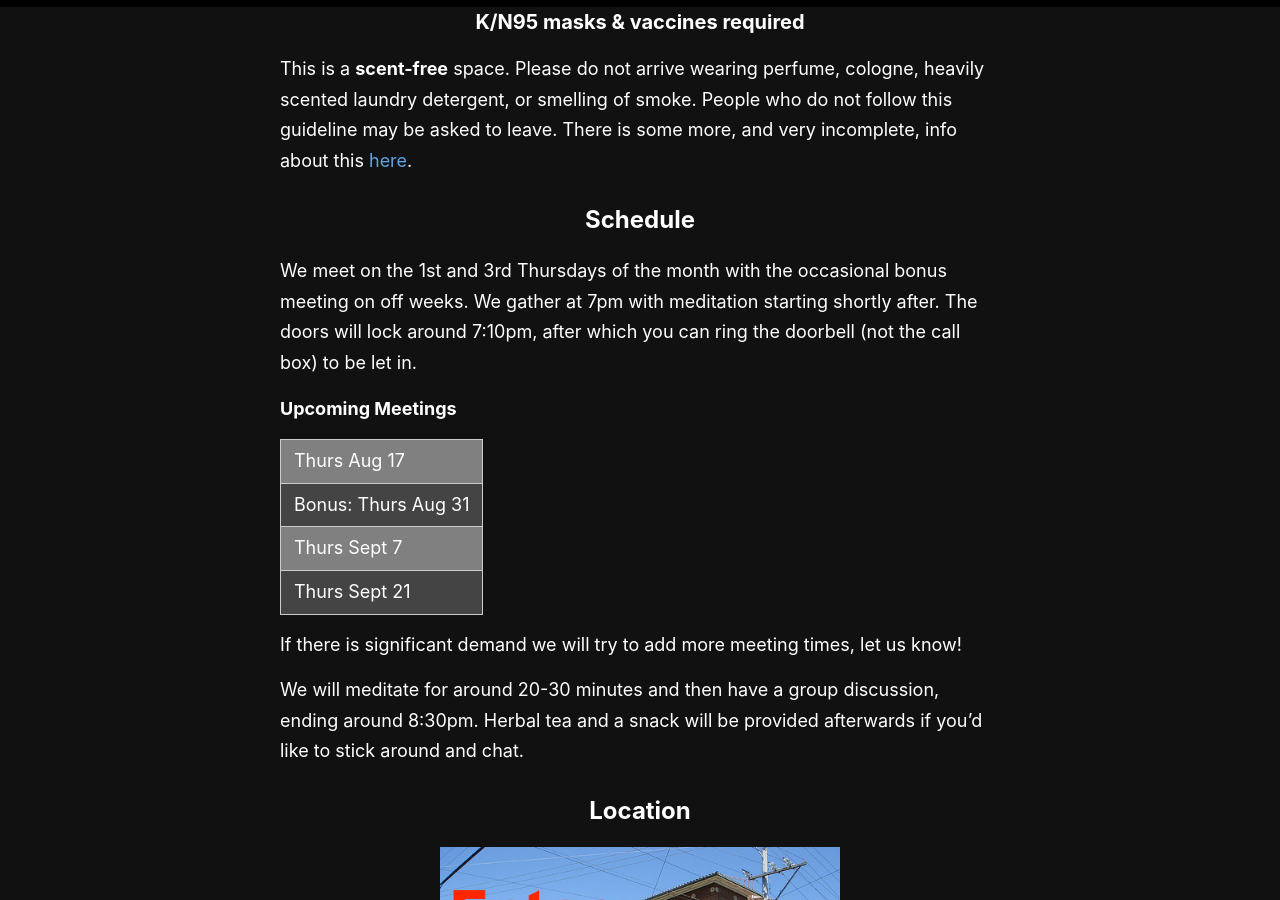
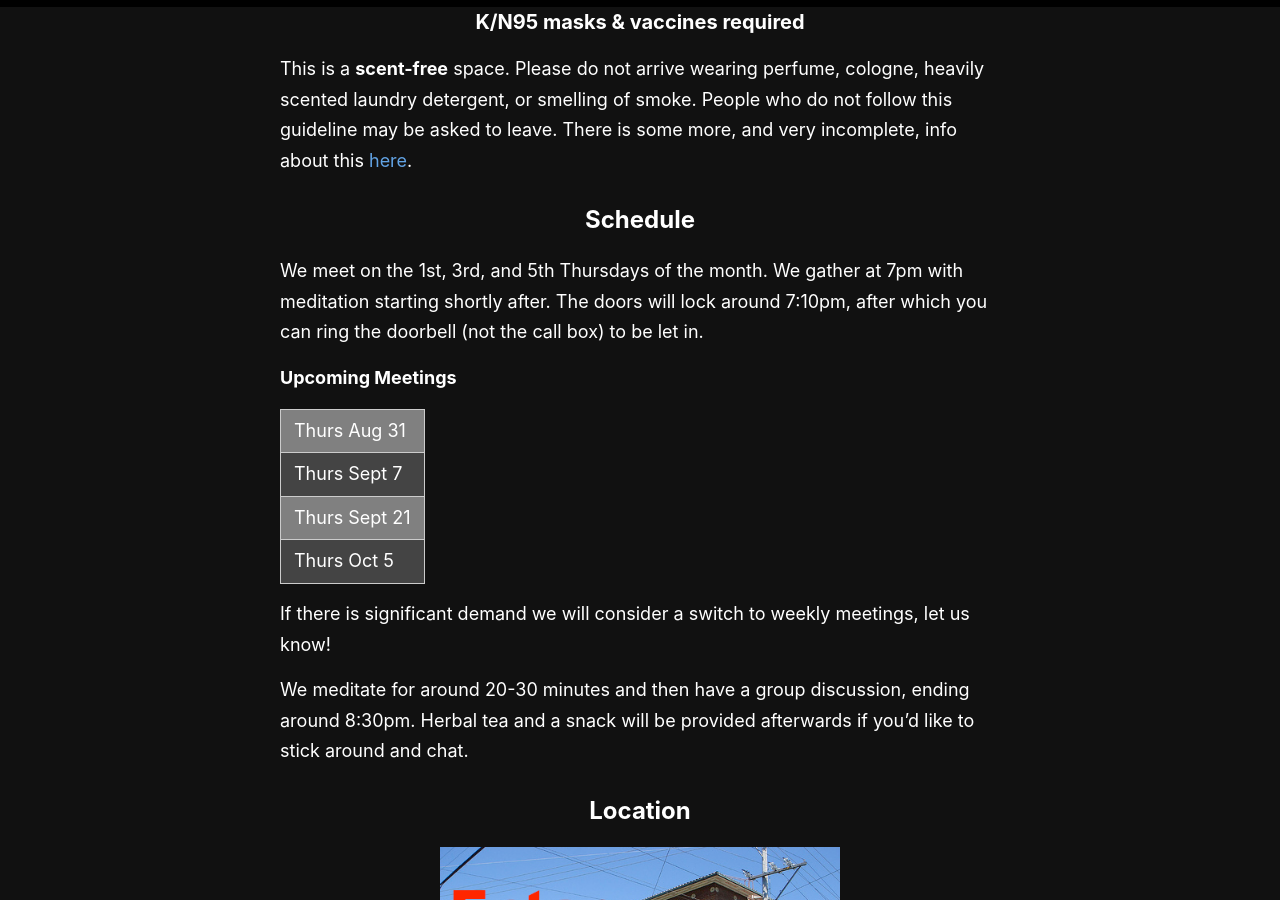
Before and after one commit to rykener/transsangha, a Jekyll site: the page built from _pages/index.md, in a window 1280 px wide and 900 px high, scrolled down 372 px. Built offline with Jekyll 4.4.1, drawn with Linux system fonts in a browser that asks for light colours.

Commit message:
update calendar

```diff
--- a/_pages/index.md
+++ b/_pages/index.md
@@ -15,19 +15,18 @@ This is a **scent-free** space. Please do not arrive wearing perfume, cologne, h
 
 ## Schedule
 
-We meet on the 1st and 3rd Thursdays of the month with the occasional bonus meeting on off weeks. We gather at 7pm with meditation starting shortly after. The doors will lock around 7:10pm, after which you can ring the doorbell (not the call box) to be let in.
+We meet on the 1st, 3rd, and 5th Thursdays of the month. We gather at 7pm with meditation starting shortly after. The doors will lock around 7:10pm, after which you can ring the doorbell (not the call box) to be let in.
 
 **Upcoming Meetings**
 
+| Thurs Aug 31  |
+| Thurs Sept 7  |
+| Thurs Sept 21 |
+| Thurs Oct 5   |
 
-| Thurs Aug 17  |
-| Bonus: Thurs Aug 31  |
-| Thurs Sept 7  |
-| Thurs Sept 21  |
+If there is significant demand we will consider a switch to weekly meetings, let us know!
 
-If there is significant demand we will try to add more meeting times, let us know!
-
-We will meditate for around 20-30 minutes and then have a group discussion, ending around 8:30pm. Herbal tea and a snack will be provided afterwards if you'd like to stick around and chat.
+We meditate for around 20-30 minutes and then have a group discussion, ending around 8:30pm. Herbal tea and a snack will be provided afterwards if you'd like to stick around and chat.
 
 ## Location
 <img src="images/sfzc.jpg" alt="a photo of the meeting place with an arrow pointing to the entrance" width="400px"/>
```
